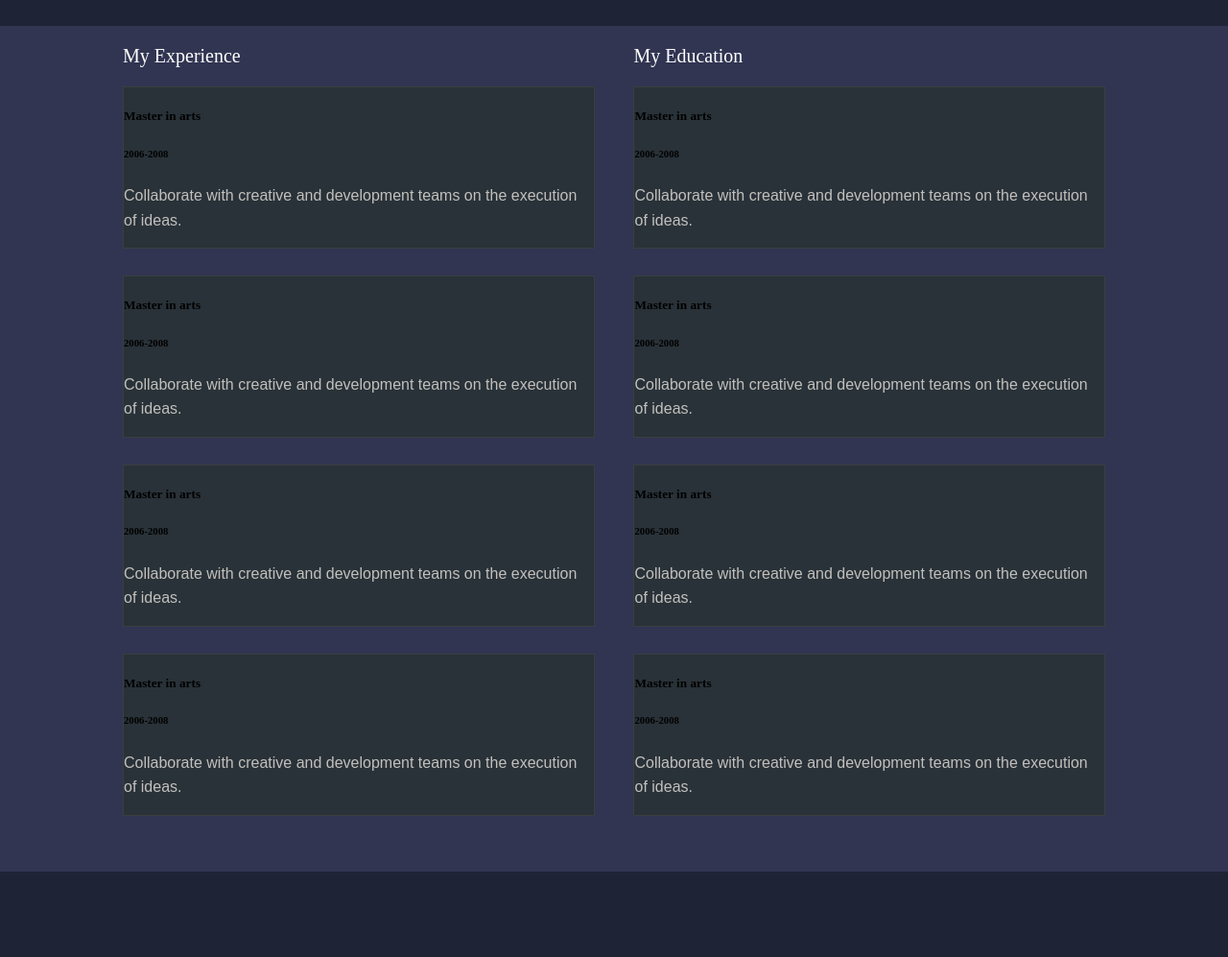
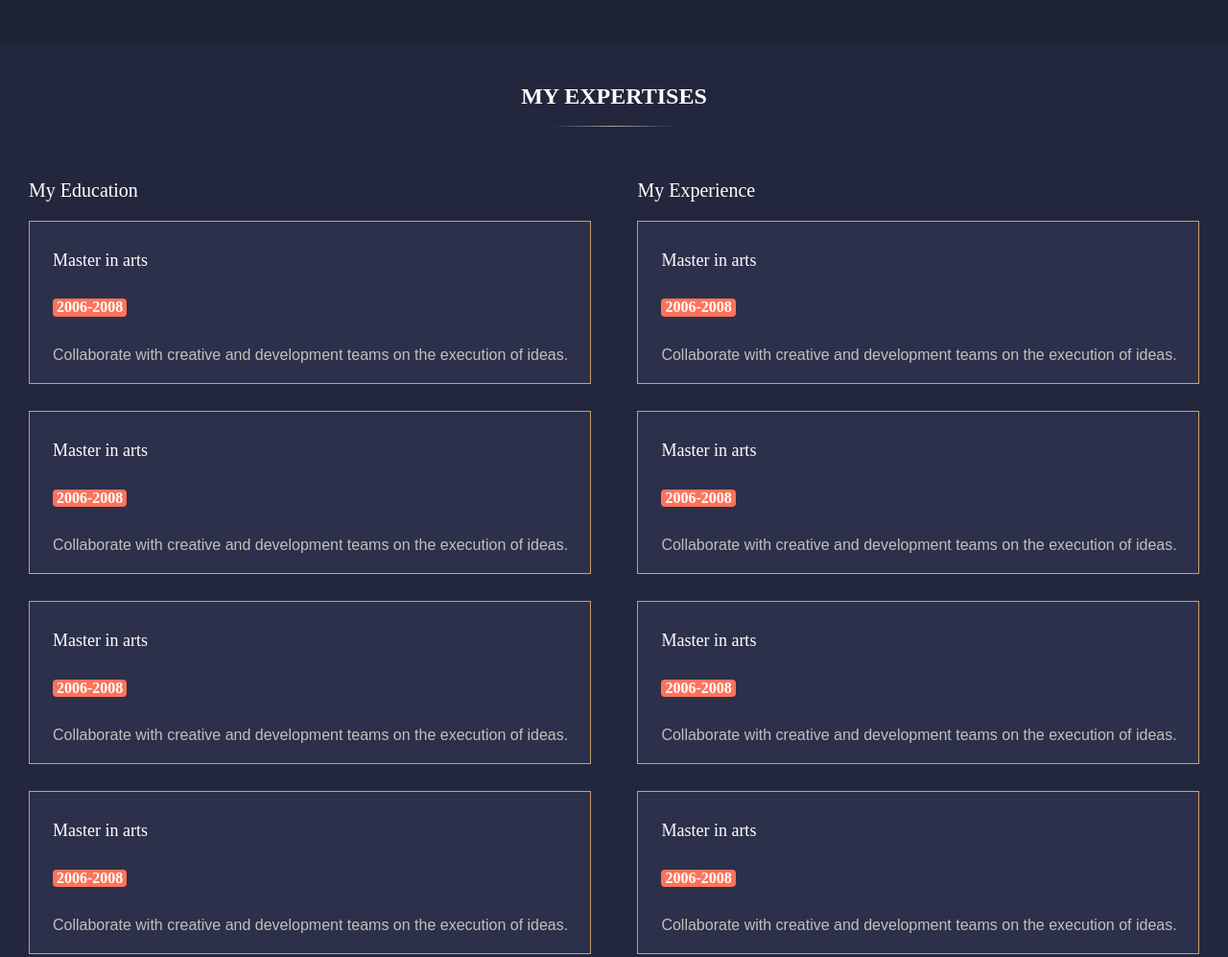
Before and after one commit to HoaiPEC/Frontend-course, a plain HTML site: page index.html in a window 1280 px wide. Shown: the part 1104-2101 px from the top of the page at 96% size. Before the commit the page ends 2012 px from the top, so only its background shows below. Drawn offline with nearby package versions, Linux system fonts and the light colour scheme.

Commit message:
Fixed menu

```diff
--- a/css/global.css
+++ b/css/global.css
@@ -14,3 +14,15 @@ p {
 li {
     color: #c2c0bd;
 }
+.fixed-header {
+    position: fixed;
+    top: 0;
+    left: 0;
+    width: 100%;
+    background-color: rgba(49,53,82,.25);
+    z-index: 999;
+    flex-flow: row nowrap;
+}
+.visible-title {
+    visibility: visible;
+}
--- a/css/home.css
+++ b/css/home.css
@@ -134,12 +134,11 @@ header {
     text-align: center;
 }
 .section-about, .edu-ex {
-    width: 80%;
     margin: auto;
     padding-bottom: 30px;
 }
 .expertises {
-    background: #313552 !important;
+    background: rgba(49,53,82,.25);
 }
 .text-about {
     text-align: center;
@@ -149,7 +148,7 @@ header {
 }
 .about-description {
     display: flex;
-    justify-content: center;
+    justify-content: space-between;
 }
 .summary {
     width: 70%;
@@ -162,6 +161,9 @@ header {
 .name, .mail-to {
     color: #20c997;
     text-decoration: none;
+}
+.contact-info {
+    width: 30%;
 }
 .contact-info li {
     list-style-type: none;
@@ -197,14 +199,16 @@ header {
 }
 .education, .experience {
     width: 48%;
+    margin-top: 32px;
 }
 .ex-item {
-    background: #293238;
+    background: #2c304a;
     visibility: visible;
     animation-duration: 1.5s;
     animation-name: fadeInUp;
-    border: 1px solid #3b3e3e;
+    border: 1px solid rgba(255,197,118,.75);
     margin-bottom: 28px;
+    animation-delay: .3s;
 }
 .section-subHead {
     color: #ffffff;
@@ -218,3 +222,41 @@ header {
 .ex-item:hover {
     transform: translateY(-0.5rem) scale(1.01);
 }
+.ex-item h5 {
+    font-size: 18px;
+    font-weight: 500;
+    color: #fff;
+}
+.ex-item div {
+    padding-left: 1.5rem;
+}
+.ex-item h6 {
+    background: #fd735a;
+    color: #fff;
+    font-weight: 700;
+    border-radius: .25rem;
+    text-align: center;
+    display: inline-block;
+    font-size: 16px;
+    padding-left: 4px;
+    padding-right: 4px;
+    margin-top: -12px;
+}
+.ex-item p {
+    margin-top: -10px;
+}
+.section-expertises h2 {
+    color: #fff;
+    text-align: center;
+    padding-top: 40px;
+}
+.section-expertises h2:after {
+    background-image: -webkit-linear-gradient(left, rgba(0, 0, 0, 0), rgb(165, 165, 165), rgba(0, 0, 0, 0));
+    position: absolute;
+    left: 0;
+    right: 0;
+    height: 1px;
+    width: 10%;
+    content: "";
+    margin: 44px auto auto;
+}
--- a/css/responsive.css
+++ b/css/responsive.css
@@ -4,3 +4,12 @@
     }
 
 }
+@media only screen and (min-width: 1440px) {
+    .about-description {
+        width: 60%;
+        margin: auto;
+    }
+    .edu-ex {
+        width: 60%;
+    }
+}
--- a/index.html
+++ b/index.html
@@ -8,6 +8,8 @@
     <link rel="stylesheet" href="css/global.css">
     <link rel="stylesheet" href="css/responsive.css">
     <link rel="stylesheet" href="https://cdnjs.cloudflare.com/ajax/libs/font-awesome/4.7.0/css/font-awesome.min.css">
+    <script src="https://ajax.googleapis.com/ajax/libs/jquery/3.5.1/jquery.min.js"></script>
+    <script type="text/javascript" src="js/home.js"></script>
 <body>
     <header>
         <nav class="nav-menu">
@@ -88,9 +90,12 @@
         </div>
     </section>
     <section class="expertises">
+        <div class="section-expertises">
+            <h2>MY EXPERTISES</h2>
+        </div>
         <div class="edu-ex">
             <div class="education">
-                <h5 class="section-subHead"> My Experience</h5>
+                <h5 class="section-subHead"> My Education</h5>
                 <div class="ex-item">
                     <div>
                         <h5>Master in arts</h5>
@@ -121,7 +126,7 @@
                 </div>
             </div>
             <div class="experience">
-                <h5 class="section-subHead"> My Education</h5>
+                <h5 class="section-subHead"> My Experience</h5>
                 <div class="ex-item">
                     <div>
                         <h5>Master in arts</h5>
@@ -146,7 +151,7 @@
                 <div class="ex-item">
                     <div>
                         <h5>Master in arts</h5>
-                        <h6 class="">2006-2008</h6>
+                        <h6 class="badge">2006-2008</h6>
                         <p>Collaborate with creative and development teams on the execution of ideas.</p>
                     </div>
                 </div>
--- /dev/null
+++ b/js/home.js
@@ -0,0 +1,9 @@
+$(window).scroll(function () {
+    if ($(window).scrollTop() >= 300) {
+        $('nav').addClass('fixed-header');
+        $('nav div').addClass('visible-title');
+    } else {
+        $('nav').removeClass('fixed-header');
+        $('nav div').removeClass('visible-title');
+    }
+})
```
